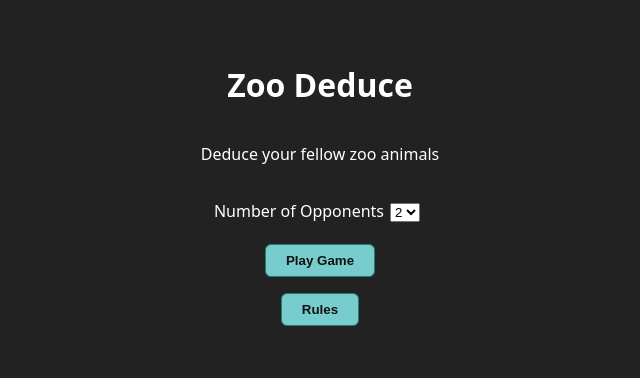
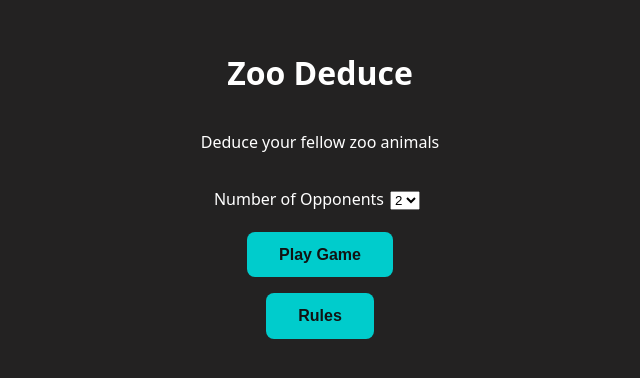
Before and after one commit to KyleCodeRespecter/ZooDeduce, a React (Vite) app: page / in a window 1280 px wide. Shown: the part 216-594 px from the top of the page, without its empty margins (320-960 px from the left). Built offline with nearby package versions, Linux system fonts and the light colour scheme.

Commit message:
Making all buttons use the acknowledgement style to keep things consistent

```diff
--- a/src/game/board/CardViewOverlay.tsx
+++ b/src/game/board/CardViewOverlay.tsx
@@ -3,6 +3,7 @@ import React from 'react';
 import { CardViewOverlayProps } from './board.types';
 import { Card} from '../components/Card.tsx';
 import './card.view.overlay.css';
+import '../../ultils/button.styles.css'
 
 export const CardViewOverlay: React.FC<CardViewOverlayProps> = ({
   title,
--- a/src/game/board/card.view.overlay.css
+++ b/src/game/board/card.view.overlay.css
@@ -52,24 +52,3 @@
     justify-content: center;
     align-items: center;
 }
-
-.overlay-acknowledge-button {
-    padding: 0.85rem 2rem;
-    background-color: #00cccc;
-    color: #121212;
-    border: none;
-    border-radius: 0.5rem;
-    font-weight: 800;
-    font-size: 1rem;
-    cursor: pointer;
-    align-self: center;
-    transition: background-color 0.2s ease, transform 0.1s ease;
-}
-
-.overlay-acknowledge-button:hover {
-    background-color: #00ffff;
-}
-
-.overlay-acknowledge-button:active {
-    transform: scale(0.97);
-}
--- a/src/ultils/button.styles.css
+++ b/src/ultils/button.styles.css
@@ -2,19 +2,20 @@
 .in-game-rules-toggle,
 .menu-button,
 .play-game-button,
-.back-to-main-menu-button {
+.back-to-main-menu-button,
+.overlay-acknowledge-button {
     display: inline-flex;
     align-items: center;
     justify-content: center;
-
+    padding: 0.85rem 2rem;
+    background-color: #00cccc;
     color: #121212;
-    background-color: #77cdcd;
-    border: 1px solid #2c7878;
-    border-radius: 6px;
-    padding: 0.5rem 1.25rem;
-    font-weight: 700;
+    border: none;
+    border-radius: 0.5rem;
+    font-weight: 800;
+    font-size: 1rem;
     cursor: pointer;
-    transition: background-color 0.15s ease, border-color 0.15s ease, box-shadow 0.15s ease, transform 0.1s ease;
+    transition: background-color 0.2s ease, transform 0.1s ease;
 }
 
 .menu-button {
@@ -24,16 +25,16 @@
 .in-game-rules-toggle:hover,
 .menu-button:hover,
 .play-game-button:hover,
-.back-to-main-menu-button:hover {
-    background-color: #00cccc;
-    border-color: #00cccc;
-    box-shadow: 0 0 12px rgba(0, 204, 204, 0.35);
+.back-to-main-menu-button:hover,
+.overlay-acknowledge-button:hover {
+    background-color: #00ffff;
 }
 
 .in-game-rules-toggle:active,
 .menu-button:active,
 .play-game-button:active,
-.back-to-main-menu-button:active {
+.back-to-main-menu-button:active,
+.overlay-acknowledge-button:active {
     transform: scale(0.97);
 }
 
```
